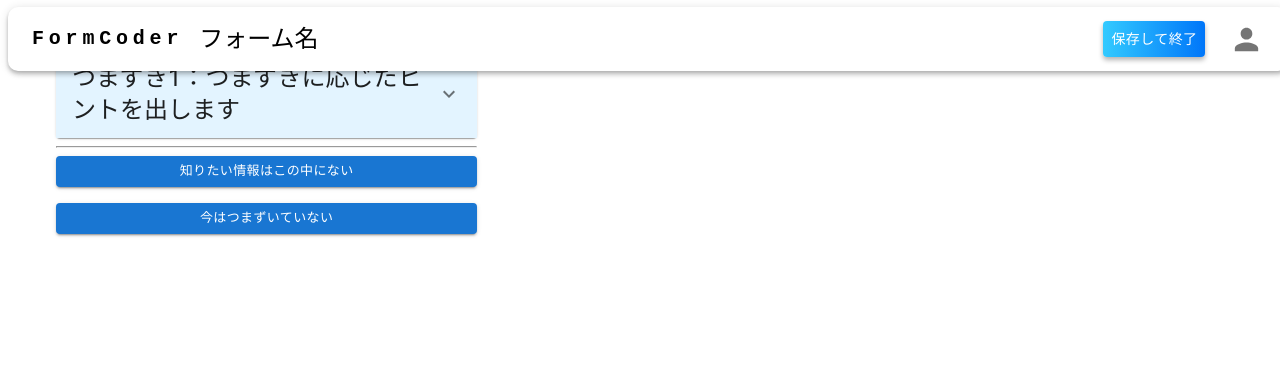
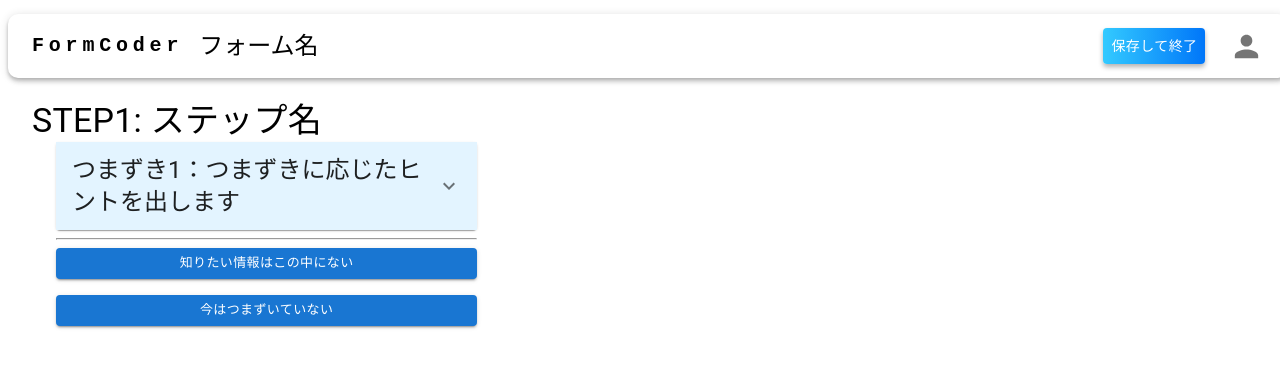
Before and after one commit to KHashimoto3/FormCoder_FRONT, a React (Vite) app: page /form in a window 1280 px wide. Shown: the top 368 px of the page. Built offline with nearby package versions, Linux system fonts and the light colour scheme; no server answers.

Commit message:
フォームのレイアウトを調整した。

```diff
--- a/src/components/features/FormBase.tsx
+++ b/src/components/features/FormBase.tsx
@@ -28,7 +28,7 @@ export const FormBase = () => {
           background: "#fff",
           borderRadius: "10px",
           position: "fixed",
-          marginTop: "15px",
+          marginTop: "-70px",
           zIndex: "1000",
         }}
       >
@@ -69,7 +69,7 @@ export const FormBase = () => {
           </Toolbar>
         </Container>
       </AppBar>
-      <Box>
+      <Box sx={{ marginTop: "100px" }}>
         <Grid container spacing={2}>
           <Grid item xs={5}>
             <Hint />
```
